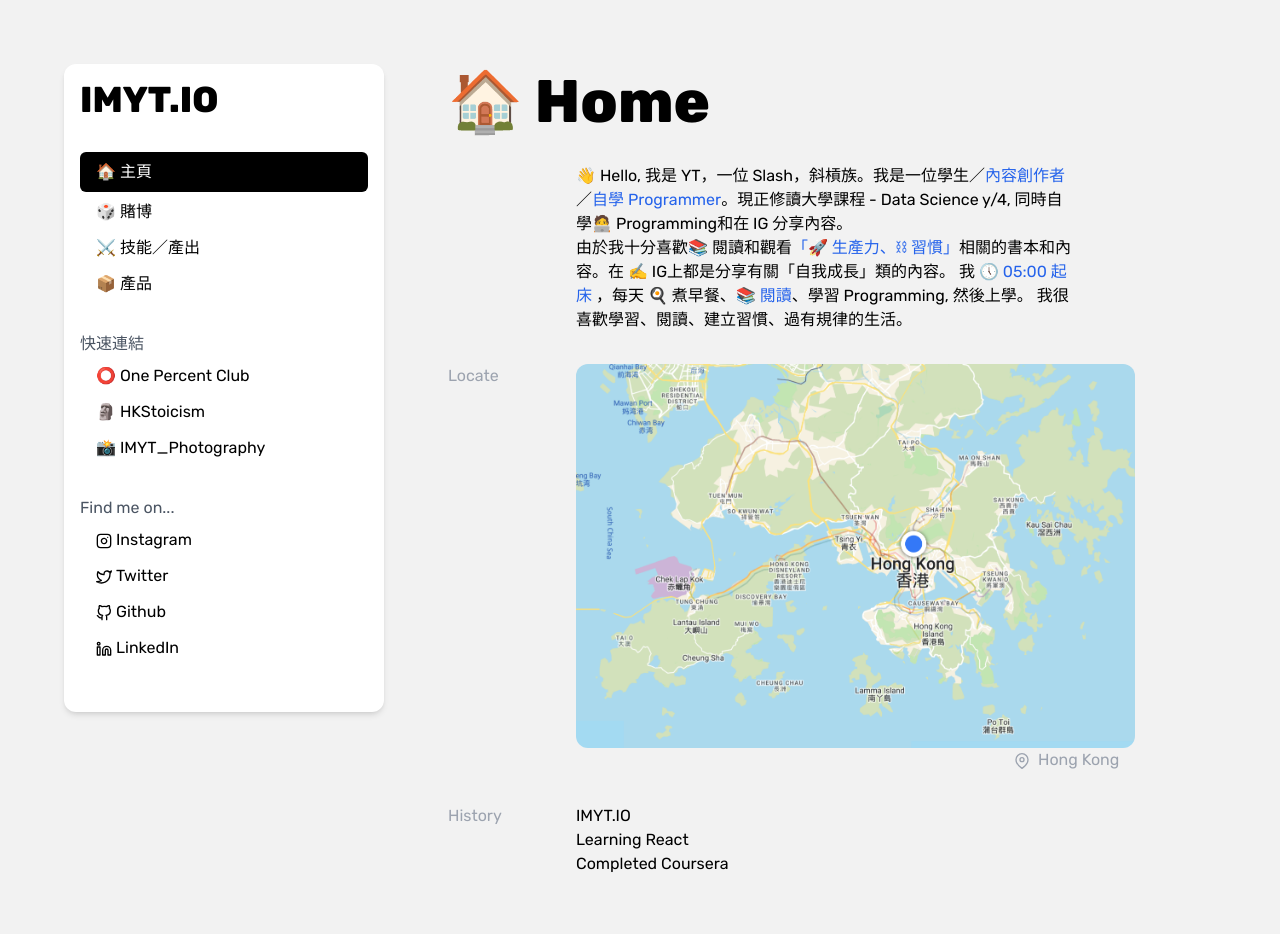
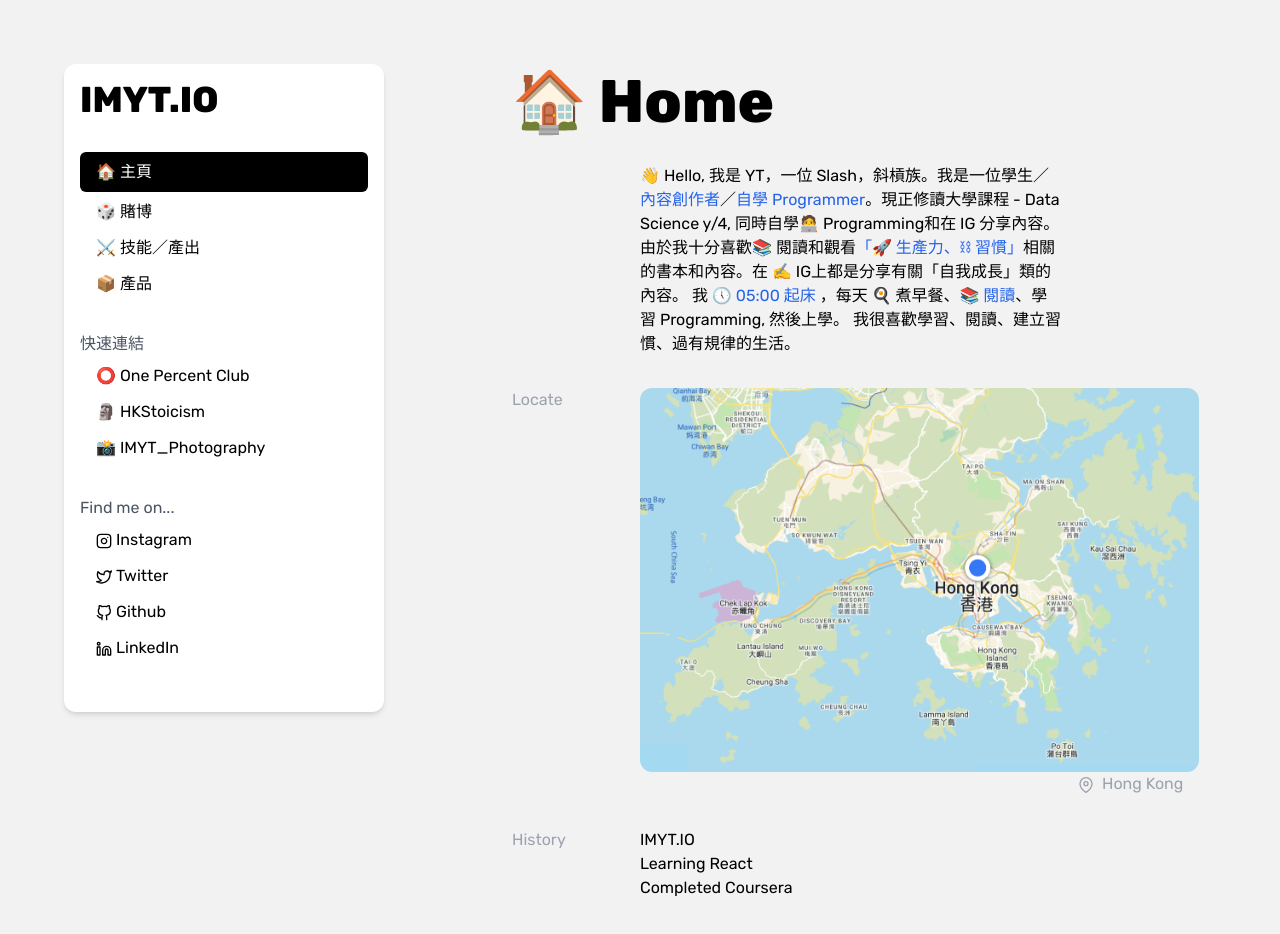
Before and after one commit to imytdotio/imytdotio, a React (Create React App) app: page / in a window 1280 px wide. Shown: the top 934 px of the page. Built offline with nearby package versions, Linux system fonts and the light colour scheme.

Commit message:
responsive

```diff
--- a/src/Pages/Home.js
+++ b/src/Pages/Home.js
@@ -8,7 +8,7 @@
 
 const Section = (props) => <div className="flex mb-8">{props.children}</div>;
 const SectionHeader = (props) => (
-  <h3 className="w-24 mr-8 text-gray-400 ">{props.children}</h3>
+  <h3 className="w-24 mr-8 text-gray-400">{props.children}</h3>
 );
 const Link = (props) => (
   <a
@@ -21,7 +21,7 @@
 );
 export const Home = (props) => {
   return (
-    <div className="w-full text-left">
+    <div className="w-full text-left sm:px-16 px-8">
       <h1 className="text-6xl font-bold mb-8 mt-2">🏠 Home</h1>
       <Section>
         <SectionHeader />
@@ -49,7 +49,7 @@
       <Section>
         <SectionHeader>Locate</SectionHeader>
         <div>
-          <img src={map} className="h-96 rounded-xl " />
+          <img src={map} className="sm:h-96 h-48 rounded-xl " />
           <p className="text-right mr-4 text-gray-400">
             <FiMapPin className="inline mr-2" />
             Hong Kong
```
Also changed, not shown: src/App.css (+11 -1 lines), 1 other file (tests, documents, lock files or other folders).
